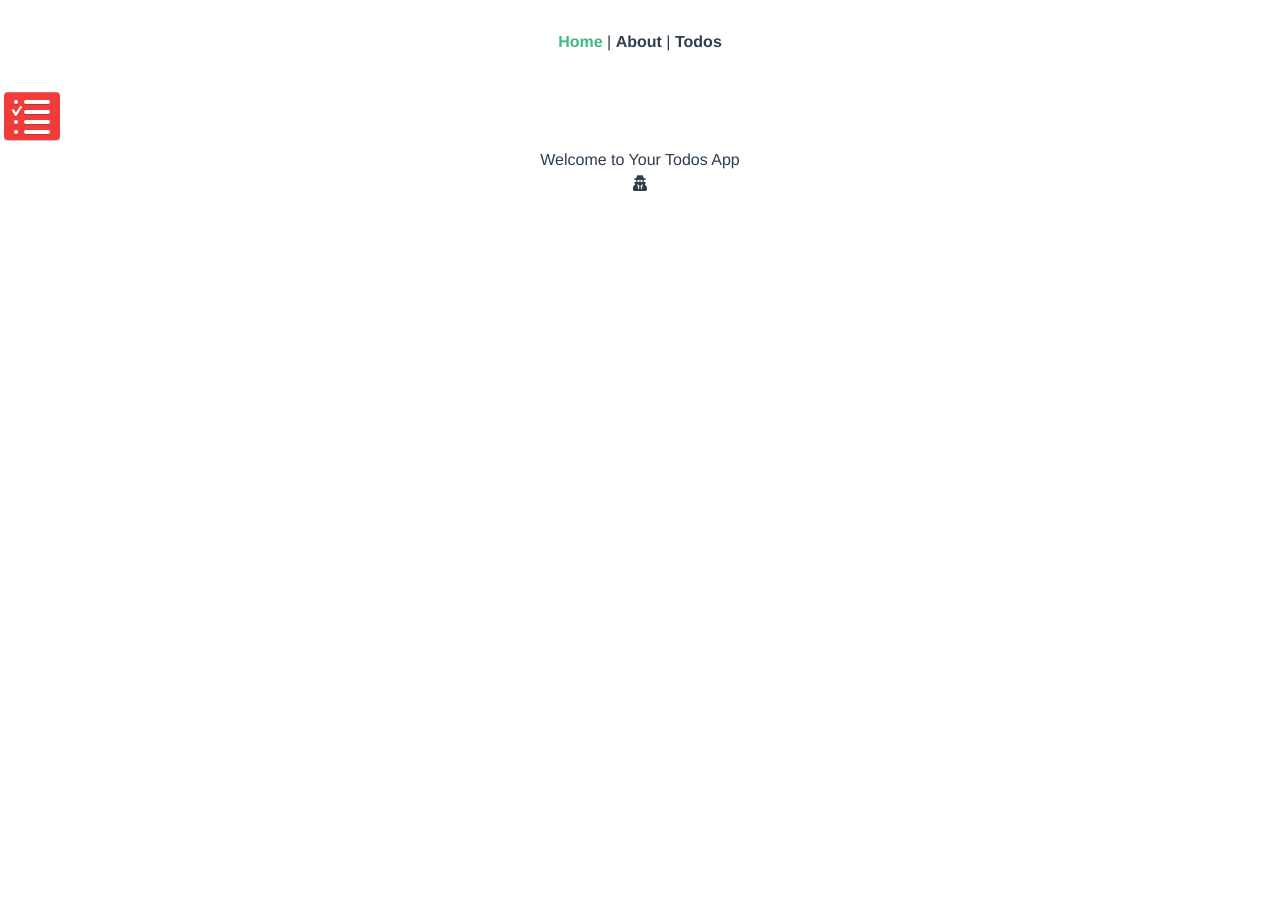
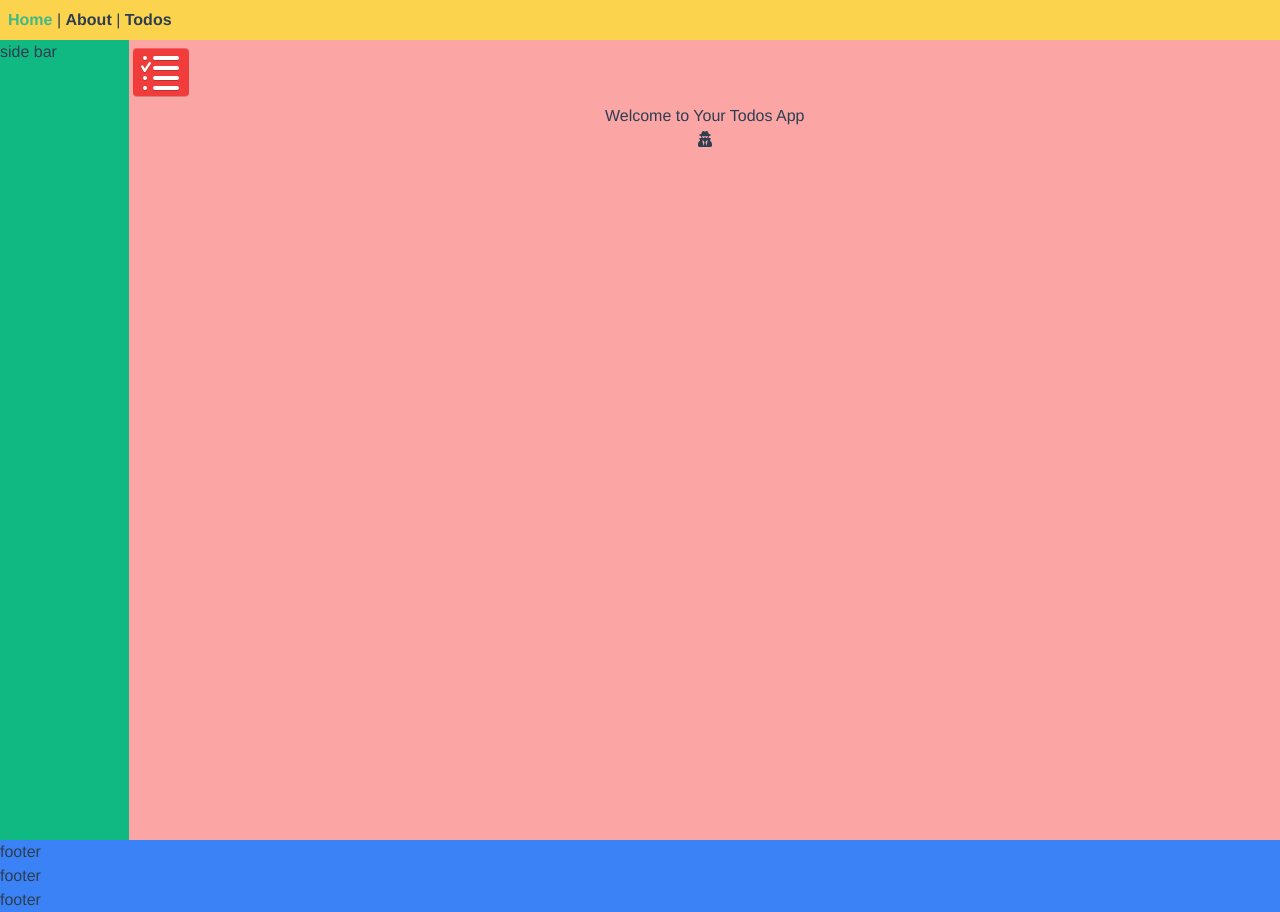
Before and after one commit to wael-ali/dockerized_node_mongodb_api, a Vue app in the folder frontend/: page / in a window 1280 px wide. Before the commit the page ends 800 px from the top, so only its background shows below. Built offline with nearby package versions, Linux system fonts and the light colour scheme.

Commit message:
main grid css

```diff
--- a/frontend/src/App.vue
+++ b/frontend/src/App.vue
@@ -5,7 +5,19 @@
       <router-link to="/about">About</router-link> |
       <router-link :to="{ path: 'todos' }">Todos</router-link>
     </div>
-    <router-view/>
+    <div class="flex">
+      <div class="bg-green-500 w-36">
+        side bar
+      </div>
+      <div class="text-center bg-red-300 min-h-screen w-full">
+        <router-view/>
+      </div>
+    </div>
+    <div class="  bg-blue-500">
+      <div> footer </div>
+      <div> footer </div>
+      <div> footer </div>
+    </div>
   </div>
 </template>
 
@@ -14,12 +26,14 @@
   font-family: Avenir, Helvetica, Arial, sans-serif;
   -webkit-font-smoothing: antialiased;
   -moz-osx-font-smoothing: grayscale;
-  text-align: center;
+  /* text-align: center; */
+  @apply flex flex-col bg-red-500 bg-opacity-50;
   color: #2c3e50;
 }
 
 #nav {
-  padding: 30px;
+  /* padding: 30px; */
+  @apply p-2 h-10 bg-yellow-300;
 }
 
 #nav a {
```
